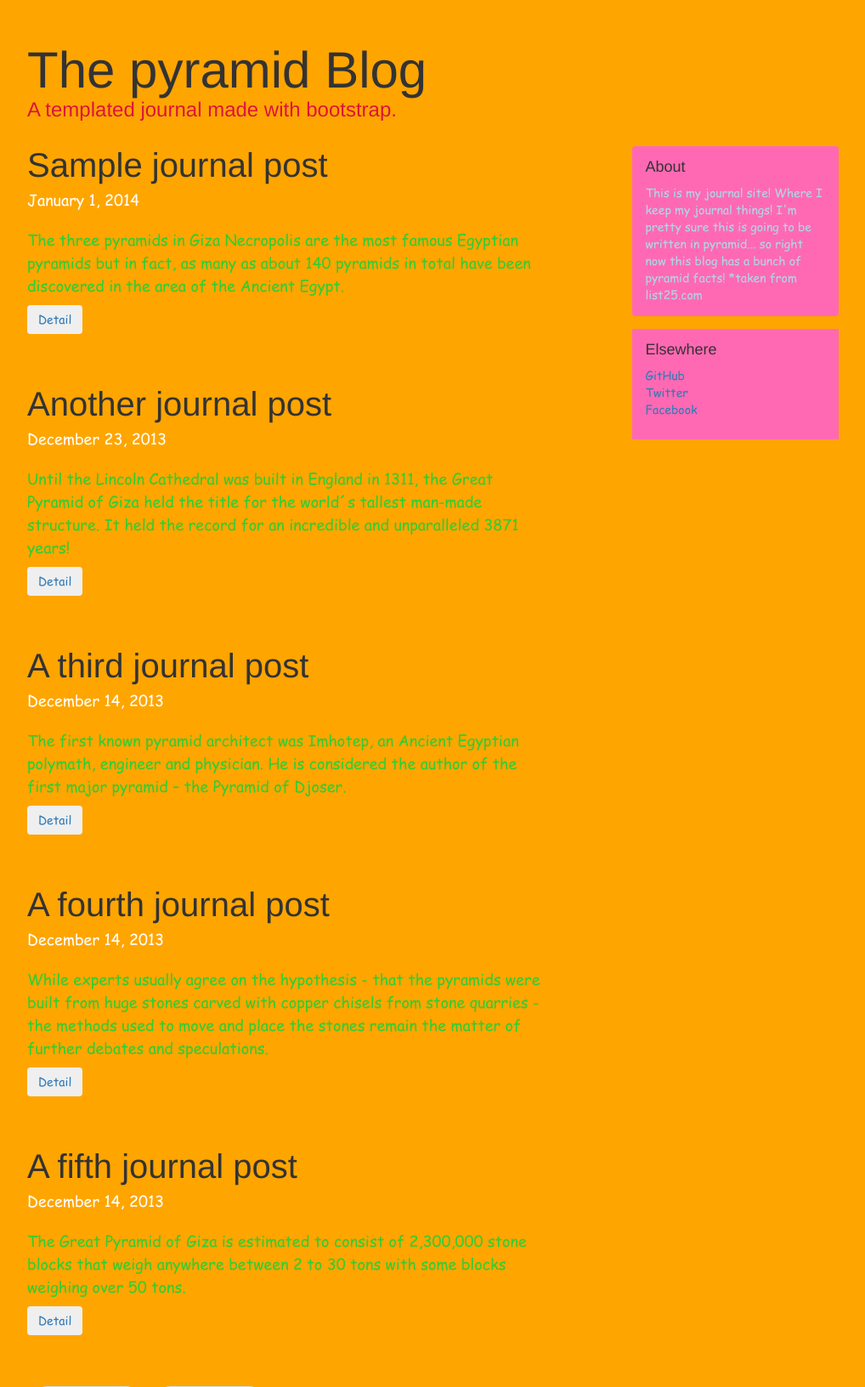
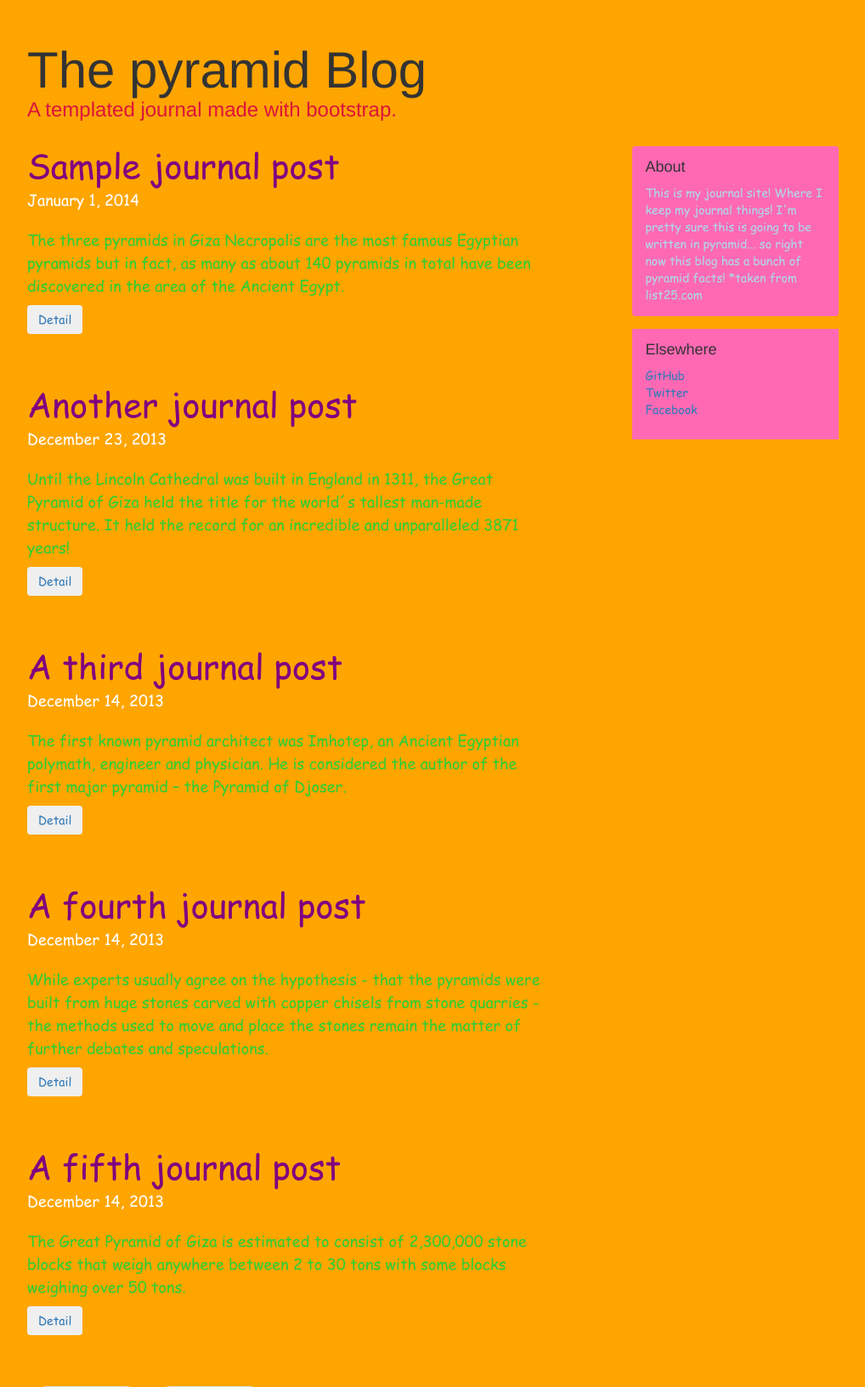
Before and after one commit to endere/pyramid-learning-journal, a Python web app: template pyramid_learning_journal/pyramid_learning_journal/templates/home.html in a window 1280 px wide. Shown: the part 40-1672 px from the top of the page at 85% size, without its empty margins (138-1156 px from the left). Run offline with Jinja, Linux system fonts and the light colour scheme; the template is opened without the code that fills it, so the values that code supplies are empty.

Commit message:
final heroku push for turn in

```diff
--- a/pyramid_learning_journal/pyramid_learning_journal/static/style.css
+++ b/pyramid_learning_journal/pyramid_learning_journal/static/style.css
@@ -6,6 +6,10 @@ body {
     background-color: orange;
     font-family: "Comic Sans MS";
     color: limegreen;
+}
+.blog-post-title{
+    font-family: "Comic Sans MS";
+    color: purple;
 }
 input{
     position: absolute;
```
